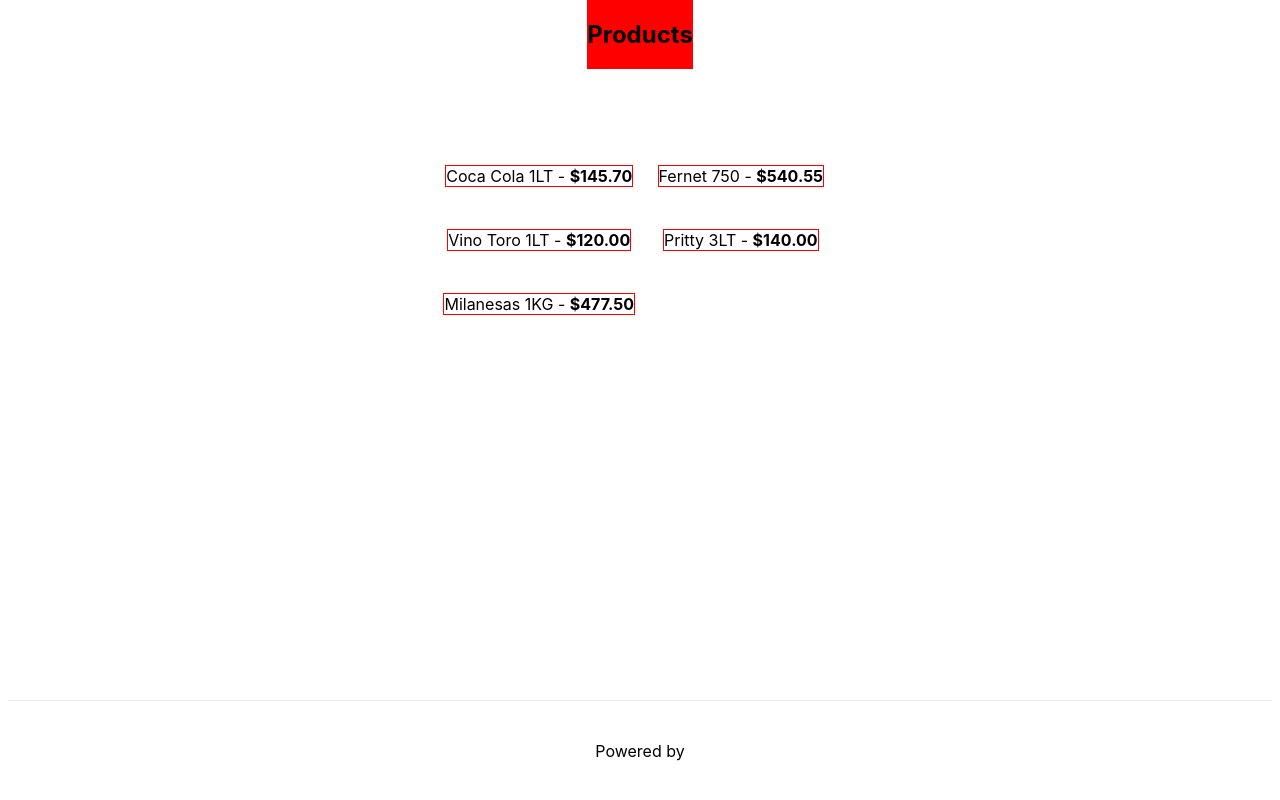
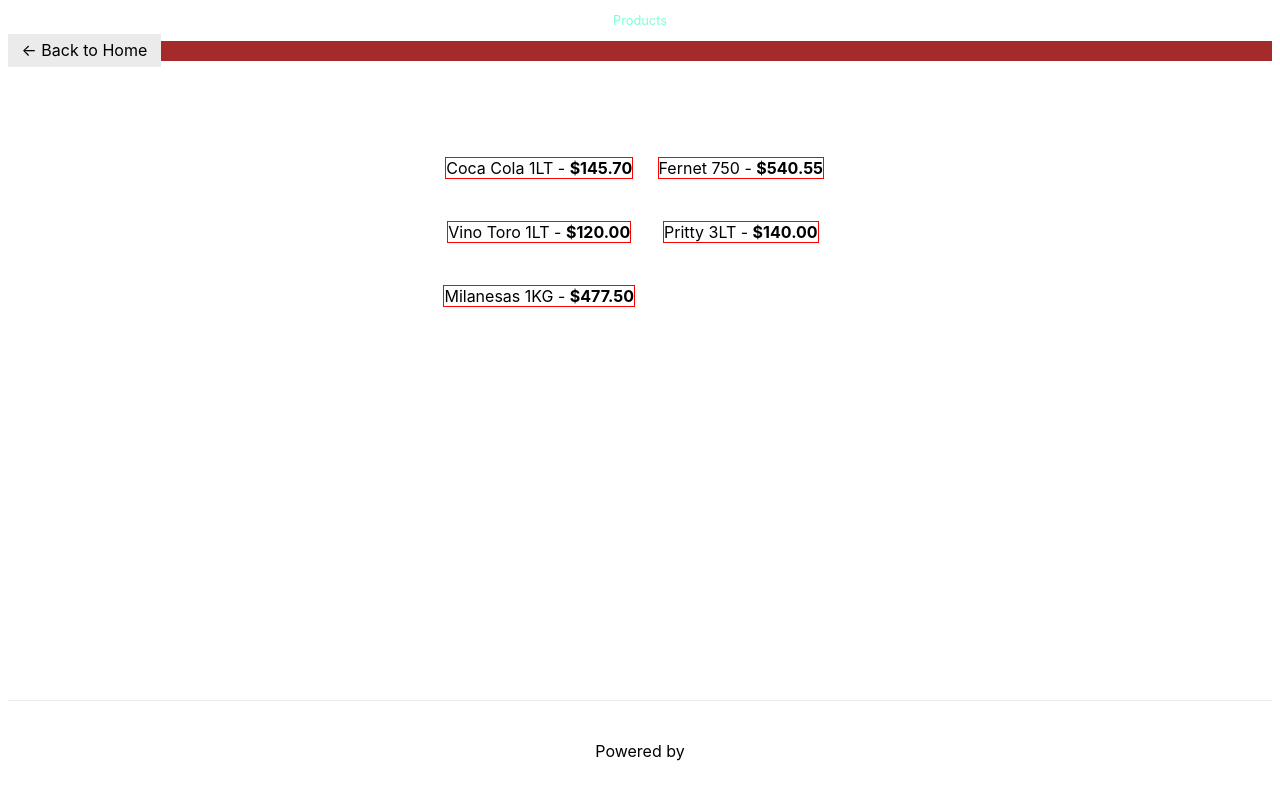
Before and after one commit to mDep07/shopping-cart, a Next.js app: page /products in a window 1280 px wide. Built offline with nearby package versions, Linux system fonts and the light colour scheme.

Commit message:
Fix error in navbar

```diff
--- a/components/navbar.jsx
+++ b/components/navbar.jsx
@@ -6,13 +6,14 @@
 const Navbar = ({ buttons, title }) => {
   return (
     <nav className={styles.container}>
-      {title && <h1>{title}</h1>}
+      {title && <p className={styles.title}>{title}</p>}
+
       <div className={styles.buttons}>
-        {buttons.map((btn) => {
+        {buttons.map((btn) => (
           <Link href={btn.path}>
             <a className={mainStyles.button}>{btn.text}</a>
-          </Link>;
-        })}
+          </Link>
+        ))}
       </div>
     </nav>
   );
--- a/styles/Navbar.module.css
+++ b/styles/Navbar.module.css
@@ -1,6 +1,14 @@
 .container {
-  background-color: red;
+  width: 100%;
 }
+
+.title {
+  text-align: center;
+  font-size: 0.8rem;
+  color: aquamarine;
+  font-weight: 400;
+}
+
 .buttons {
   background-color: brown;
 }
```
